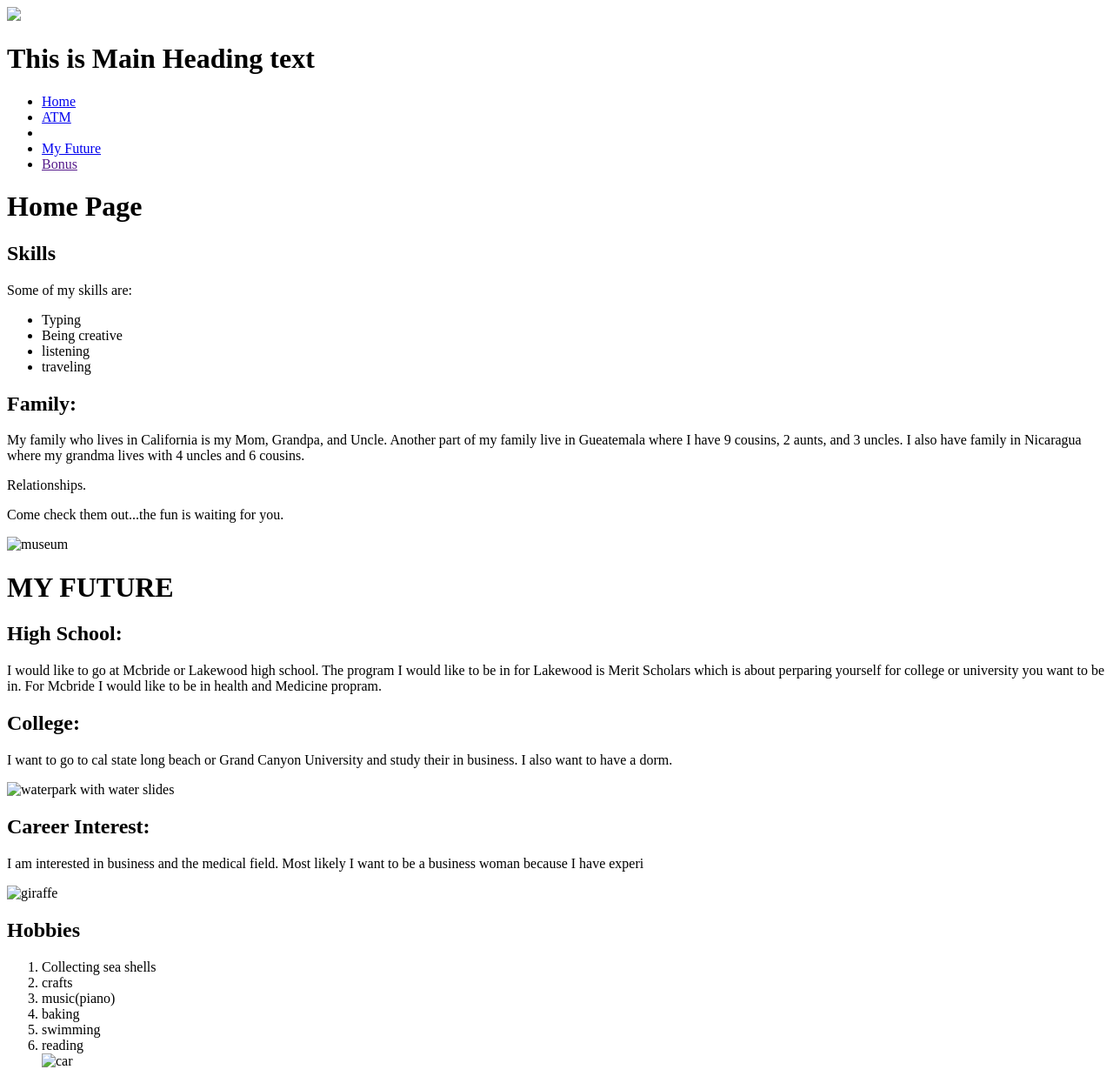
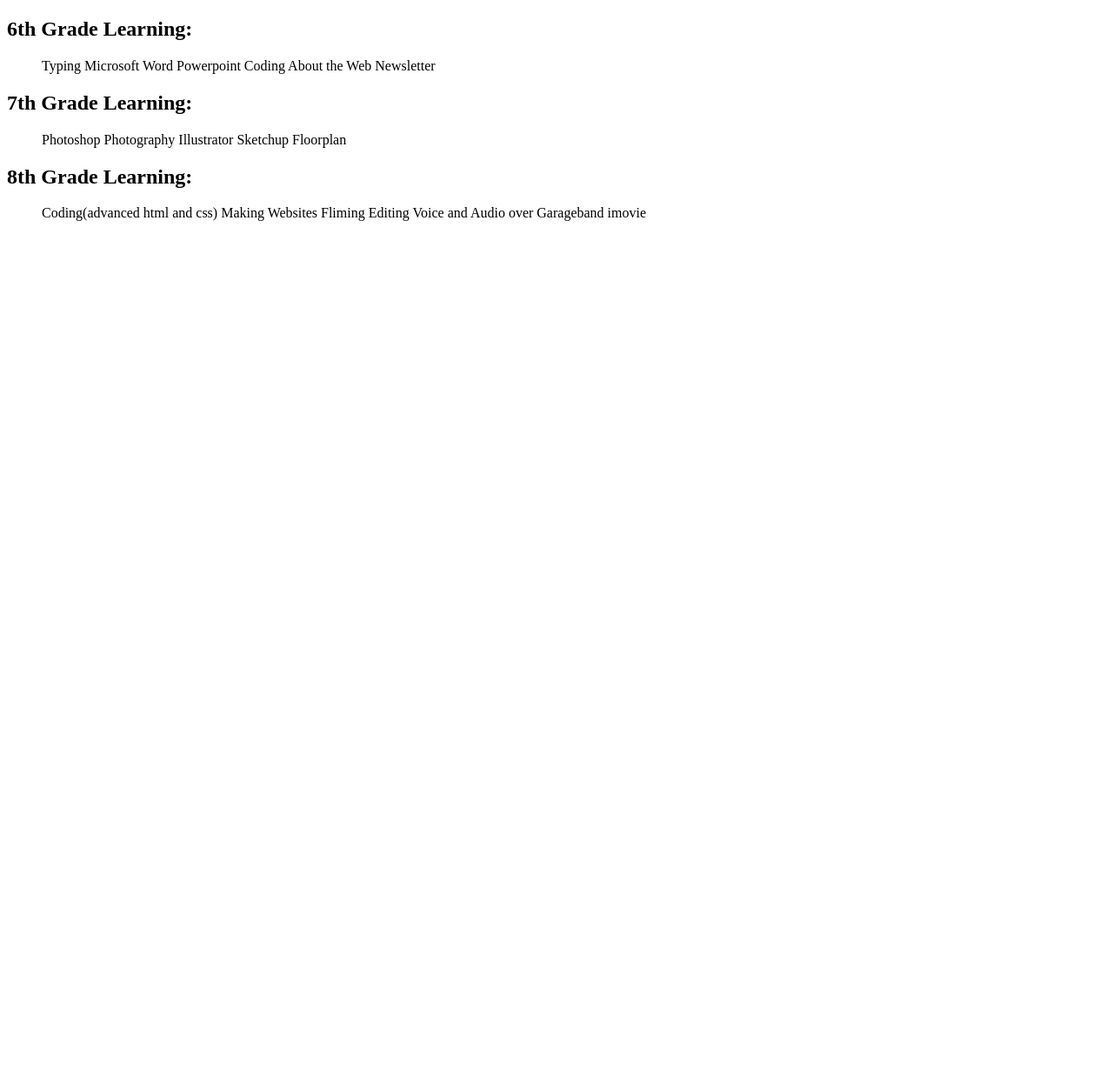
Before and after one commit to eMiLySari/eMiLySari.github.io, a plain HTML site: page atm.html in a window 1280 px wide. Shown: the whole page at 87% size. After the commit the page ends 800 px from the top, so only its background shows below. Drawn offline with Linux system fonts and the light colour scheme.

Commit message:
Update atm.html

```diff
--- a/atm.html
+++ b/atm.html
@@ -1,59 +1,40 @@
 <!doctype html>
 <html>
-	<head>
-		<title> About Emily</title>
-		<link rel="sytlesheet" type ="text/css" href="mystyle,css">
-	</head>
 	<body>
-		<head>
-		<img src="imageSource">
-		<h1>This is Main Heading text</h1>
-		<ul>
-			<li><a href="index.heml">Home</a></li>
-			<li><a href="atm.html">ATM</a><li>
-				<li><a href="future.html">My Future</a></li>
-				<li><a href="">Bonus</a></li>
-				</ul>
-				</header>
-		<h1>Home Page</h1>
 
-		<h2>Skills</h2>
-		<p>Some of my skills are:</p>
-		<ul>
-			<li>Typing</li>
-			<li>Being creative</li>
-			<li>listening</li>
-			<li>traveling</li>
-		</ul>
-		<h2>Family:</h2>
-			<p>My family who lives in California is my Mom, Grandpa, and Uncle. Another part of my family live in Gueatemala where I have 9 cousins, 2 aunts, and 3 uncles. I also have family in Nicaragua where my grandma lives with 4 uncles and 6 cousins.  </p>
-			<p>Relationships.</p>
-			<p>Come check them out...the fun is waiting for you.</p>
-			<img src="images/museum.jpg" alt="museum" width="500">
-		<h1>MY FUTURE</h1>
+	<h2> 6th Grade Learning: </h2>
+<ol>
+Typing
+Microsoft Word
+Powerpoint
+Coding
+About the Web
+Newsletter
+	</ol>
+		<h2> 7th Grade Learning: </h2>
+<ol>
+Photoshop
+Photography
+Illustrator
+Sketchup
+Floorplan
+		</ol>
+		<h2> 8th Grade Learning: </h2>
+		<ol>
 
-		<h2>High School:</h2>
-
-		<p>I would like to go at Mcbride or Lakewood high school. The program I would like to be in for Lakewood is Merit Scholars which is about perparing yourself for college or university you want to be in. For Mcbride I would like to be in health and Medicine propram.</p>
-		<h2>College:</h2>
-		<p>I want to go to cal state long beach or Grand Canyon University and study their in business. I also want to have a dorm.
-</p>
-		<img src="images/waterpark.jpg" alt="waterpark with water slides" width="500">
+Coding(advanced html and css)
+Making Websites
+Fliming
+Editing
+Voice and Audio over
+Garageband
+imovie
+		</ol>
 
 
-		<h2>Career Interest:</h2>
-		<p>I am interested in business and the medical field. Most likely I want to be a business woman because I have experi</p>
-		<img src="images/giraffe.jpg" alt="giraffe" width="500">
-		<h2>Hobbies</h2>
-		<ol>
-			<li>Collecting sea shells</li>
-			<li>crafts</li>
-			<li>music(piano)</li>
-			<li>baking</li>
-			<li>swimming</li>
-			<li>reading</li>
-			<img src="images/car.jpg" alt="car" width="500">
 
-		</ol>
+
+
+
 	</body>
 </html>
```
